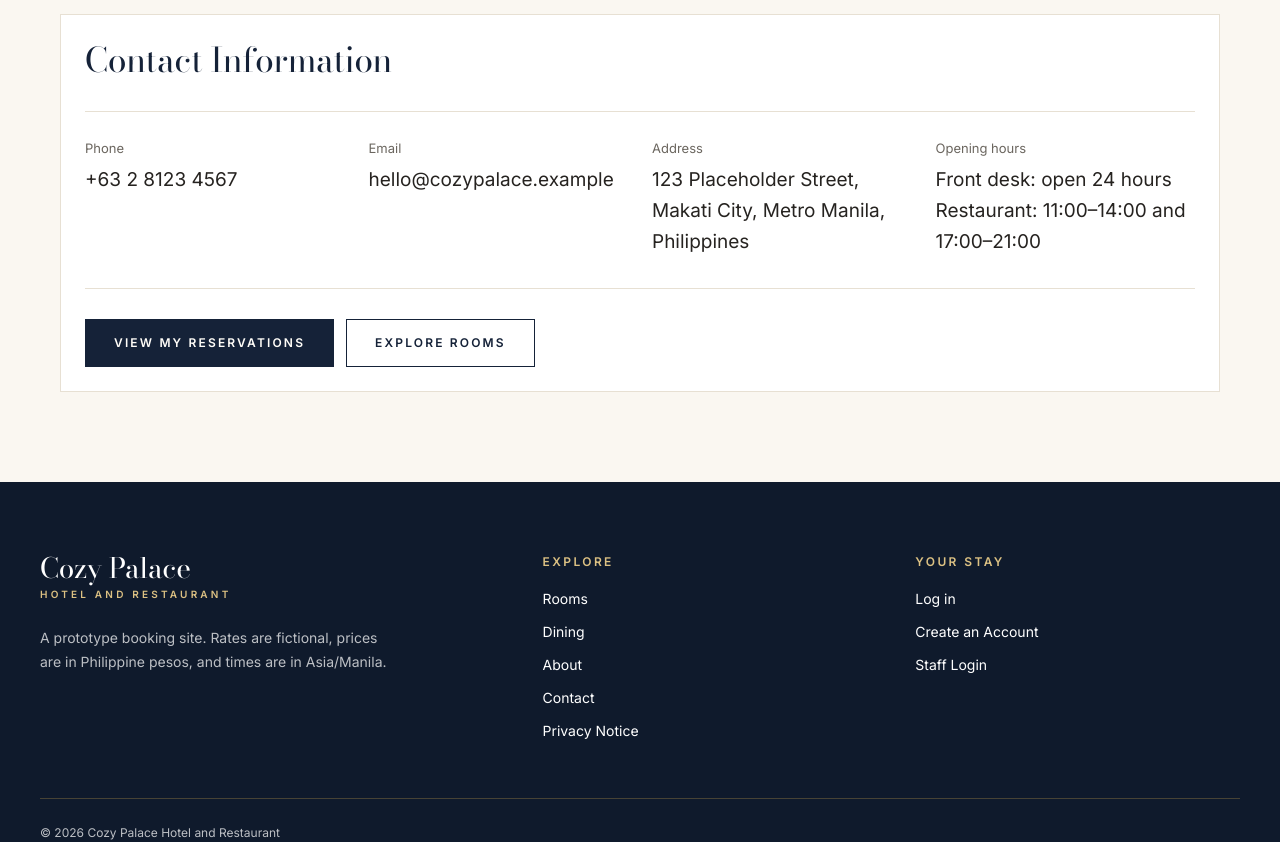
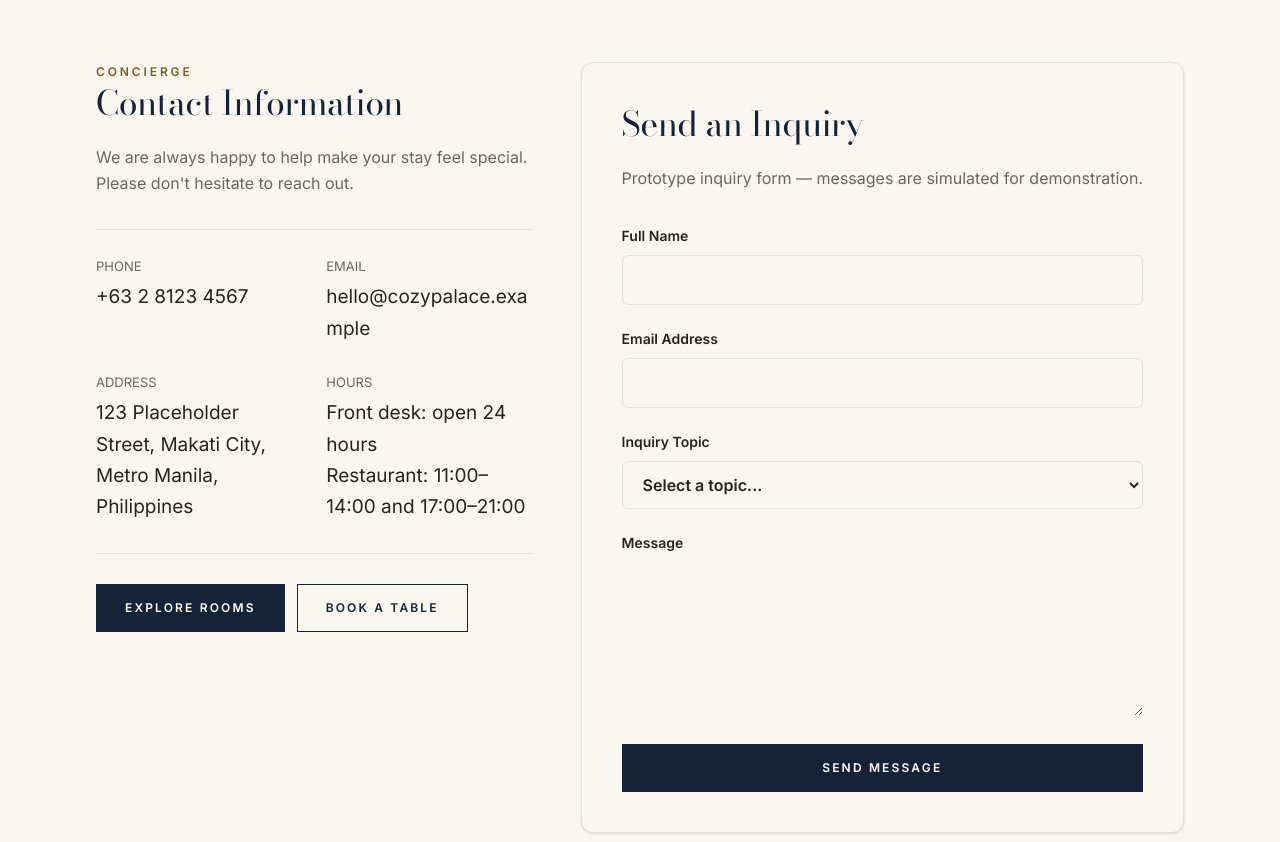
Before and after one commit to neilfrfr/cozy-palace, a Next.js app in the folder frontend/: page /contact in a window 1280 px wide. Shown: the part 580-1422 px from the top of the page. Built offline with nearby package versions, Linux system fonts and the light colour scheme; no server answers; the database is empty.

Commit message:
Edited Contact page and added Inquiry form component.

```diff
--- /dev/null
+++ b/frontend/app/contact/inquiry-form.tsx
@@ -0,0 +1,85 @@
+"use client";
+
+import { useState, type FormEvent } from "react";
+
+const fieldClassName =
+  "!mt-2 !min-h-12 !w-full !rounded-md !border-[var(--line)] !bg-[var(--paper)] !px-4 !py-3 !font-[inherit] !text-base !text-[var(--ink)]";
+
+export function InquiryForm() {
+  const [submitted, setSubmitted] = useState(false);
+
+  function handleSubmit(event: FormEvent<HTMLFormElement>) {
+    event.preventDefault();
+    setSubmitted(true);
+  }
+
+  return (
+    <section
+      className="form-panel !bg-[var(--paper)] !p-8 shadow-sm lg:!p-10"
+      aria-labelledby="inquiry-title"
+    >
+      <h2 id="inquiry-title">Send an Inquiry</h2>
+      <p className="intro">
+        Prototype inquiry form — messages are simulated for demonstration.
+      </p>
+
+      {submitted ? (
+        <p className="notice" role="status">
+          Thank you for reaching out. We have received your inquiry.
+        </p>
+      ) : (
+        <form className="form-grid" onSubmit={handleSubmit}>
+          <label className="full">
+            Full Name
+            <input
+              className={fieldClassName}
+              name="name"
+              type="text"
+              autoComplete="name"
+              required
+            />
+          </label>
+          <label className="full">
+            Email Address
+            <input
+              className={fieldClassName}
+              name="email"
+              type="email"
+              autoComplete="email"
+              required
+            />
+          </label>
+          <label className="full">
+            Inquiry Topic
+            <select
+              className={fieldClassName}
+              name="topic"
+              defaultValue=""
+              required
+            >
+              <option value="" disabled>
+                Select a topic...
+              </option>
+              <option>General Question</option>
+              <option>Room Reservation</option>
+              <option>Dining &amp; Events</option>
+              <option>Feedback</option>
+            </select>
+          </label>
+          <label className="full">
+            Message
+            <textarea
+              className={`${fieldClassName} !min-h-32 !resize-y !leading-relaxed`}
+              name="message"
+              rows={5}
+              required
+            />
+          </label>
+          <button className="primary full" type="submit">
+            Send Message
+          </button>
+        </form>
+      )}
+    </section>
+  );
+}
--- a/frontend/app/contact/page.tsx
+++ b/frontend/app/contact/page.tsx
@@ -1,28 +1,73 @@
+import Link from "next/link";
 import { PageBanner } from "@/components/page-banner";
-import { ContactDetails } from "@/components/contact-details";
-import Link from "next/link";
-import { getSiteContent, photo, text } from "@/lib/site-content";
+import { getSiteContent, photo } from "@/lib/site-content";
+import { InquiryForm } from "./inquiry-form";
+
 export default async function Contact() {
   const content = await getSiteContent();
+
   return (
     <div className="public-page">
       <PageBanner
         eyebrow="Contact"
-        title={text(content, "contact.title")}
-        intro={text(content, "contact.intro")}
+        title="Get in Touch."
+        intro="Our concierge team is available 24 hours a day to assist with reservations, dining, and special requests."
         image={photo(content, "photo.contact")}
         position="center 25%"
       />
-      <section className="panel">
-        <h2>Contact Information</h2>
-        <ContactDetails content={content} />
-        <div className="actions">
-          <Link className="button" href="/reservations">
-            View My Reservations
-          </Link>
-          <Link className="button secondary" href="/rooms">
-            Explore rooms
-          </Link>
+
+      <section className="section mx-auto grid w-full max-w-6xl grid-cols-1 items-start gap-12 px-4 lg:grid-cols-12 lg:gap-16 lg:px-8">
+        <div className="lg:col-span-5">
+          <p className="eyebrow">Concierge</p>
+          <h2>Contact Information</h2>
+          <p className="intro">
+            We are always happy to help make your stay feel special. Please
+            don&apos;t hesitate to reach out.
+          </p>
+
+          <dl className="details !grid-cols-1 sm:!grid-cols-2">
+            <div>
+              <dt>PHONE</dt>
+              <dd>
+                <a href="tel:+63281234567">+63 2 8123 4567</a>
+              </dd>
+            </div>
+            <div>
+              <dt>EMAIL</dt>
+              <dd>
+                <a href="mailto:hello@cozypalace.example">
+                  hello@cozypalace.example
+                </a>
+              </dd>
+            </div>
+            <div>
+              <dt>ADDRESS</dt>
+              <dd>
+                123 Placeholder Street, Makati City, Metro Manila, Philippines
+              </dd>
+            </div>
+            <div>
+              <dt>HOURS</dt>
+              <dd>
+                Front desk: open 24 hours
+                <br />
+                Restaurant: 11:00–14:00 and 17:00–21:00
+              </dd>
+            </div>
+          </dl>
+
+          <div className="actions">
+            <Link className="button" href="/rooms">
+              Explore Rooms
+            </Link>
+            <Link className="button secondary" href="/dining">
+              Book a Table
+            </Link>
+          </div>
+        </div>
+
+        <div className="lg:col-span-6 lg:col-start-7">
+          <InquiryForm />
         </div>
       </section>
     </div>
--- a/frontend/app/layout.tsx
+++ b/frontend/app/layout.tsx
@@ -42,6 +42,13 @@ export default function RootLayout({
                 Cozy Palace<span>Hotel and Restaurant</span>
               </Link>
               <p>
+                123 Placeholder Street, Makati City, Metro Manila, Philippines
+                <br />
+                +63 2 8123 4567
+                <br />
+                hello@cozypalace.example
+              </p>
+              <p>
                 A prototype booking site. Rates are fictional, prices are in
                 Philippine pesos, and times are in Asia/Manila.
               </p>
--- a/frontend/app/page.tsx
+++ b/frontend/app/page.tsx
@@ -5,7 +5,6 @@ import { getFullyBookedNights, getRooms } from "@/lib/reservations/service";
 import { RoomTile } from "@/components/room-tile";
 import { AvailabilitySearch } from "@/components/availability-search";
 import { SetupNotice } from "@/components/setup-notice";
-import { ContactDetails } from "@/components/contact-details";
 import { getSiteContent, itemPhoto, photo, text } from "@/lib/site-content";
 export const dynamic = "force-dynamic";
 export default async function Home() {
@@ -153,15 +152,6 @@ export default async function Home() {
           </Link>
         </div>
       </section>
-
-      <section className="home-contact" aria-labelledby="contact-title">
-        <p className="eyebrow">Contacts</p>
-        <h2 id="contact-title">Find and reach us.</h2>
-        <ContactDetails content={content} />
-        <Link className="button secondary" href="/contact">
-          Contact page
-        </Link>
-      </section>
     </div>
   );
 }
--- a/frontend/components/table-picker.tsx
+++ b/frontend/components/table-picker.tsx
@@ -9,6 +9,7 @@ import {
 } from "react";
 import Image from "next/image";
 import Link from "next/link";
+import { useRouter } from "next/navigation";
 import type { DiningTable } from "@/lib/inventory/service";
 import { DatePicker } from "@/components/date-picker";
 import { addDays } from "@/lib/reservations/availability";
@@ -95,7 +96,8 @@ export function TablePicker({
   const [selectedId, setSelectedId] = useState<string | null>(null);
   const [booked, setBooked] = useState<Set<string>>(new Set());
   const [refresh, setRefresh] = useState(0);
-  const [showPlan, setShowPlan] = useState(!deferAvailability);
+  const showPlan = !deferAvailability;
+  const router = useRouter();
   const [checking, setChecking] = useState(false);
   const [message, setMessage] = useState<{ ok: boolean; text: ReactNode }>();
   const [pending, startTransition] = useTransition();
@@ -137,7 +139,7 @@ export function TablePicker({
     if (!dateIsValid || date < today || date > lastDay || !time || typeof guests !== "number") return;
     setChecking(true);
     const query = new URLSearchParams({ date, time, guests: String(guests) });
-    window.location.assign(`/dining/availability?${query.toString()}`);
+    router.push(`/dining/availability?${query.toString()}`);
   }
 
   function submit(e: FormEvent<HTMLFormElement>) {
```
